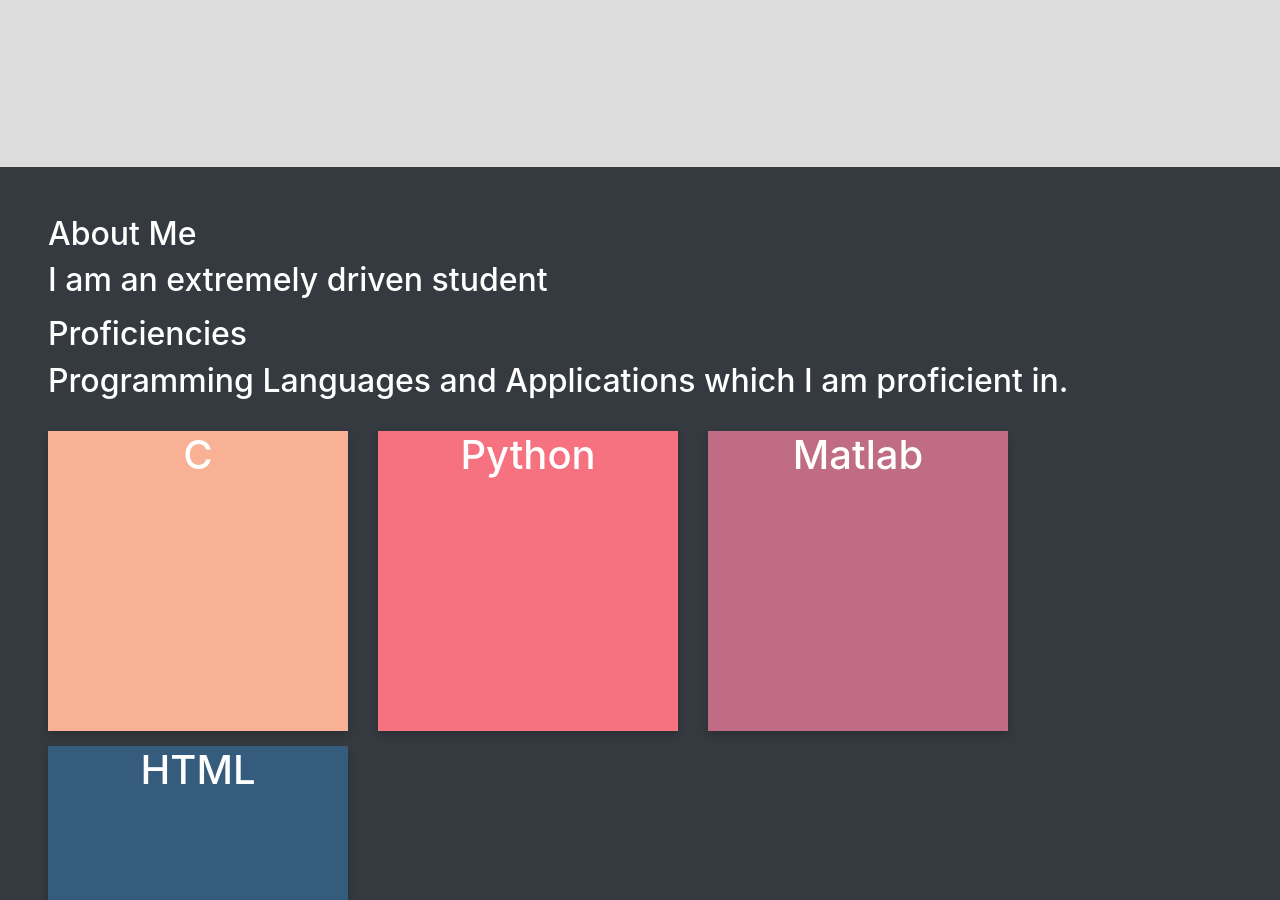
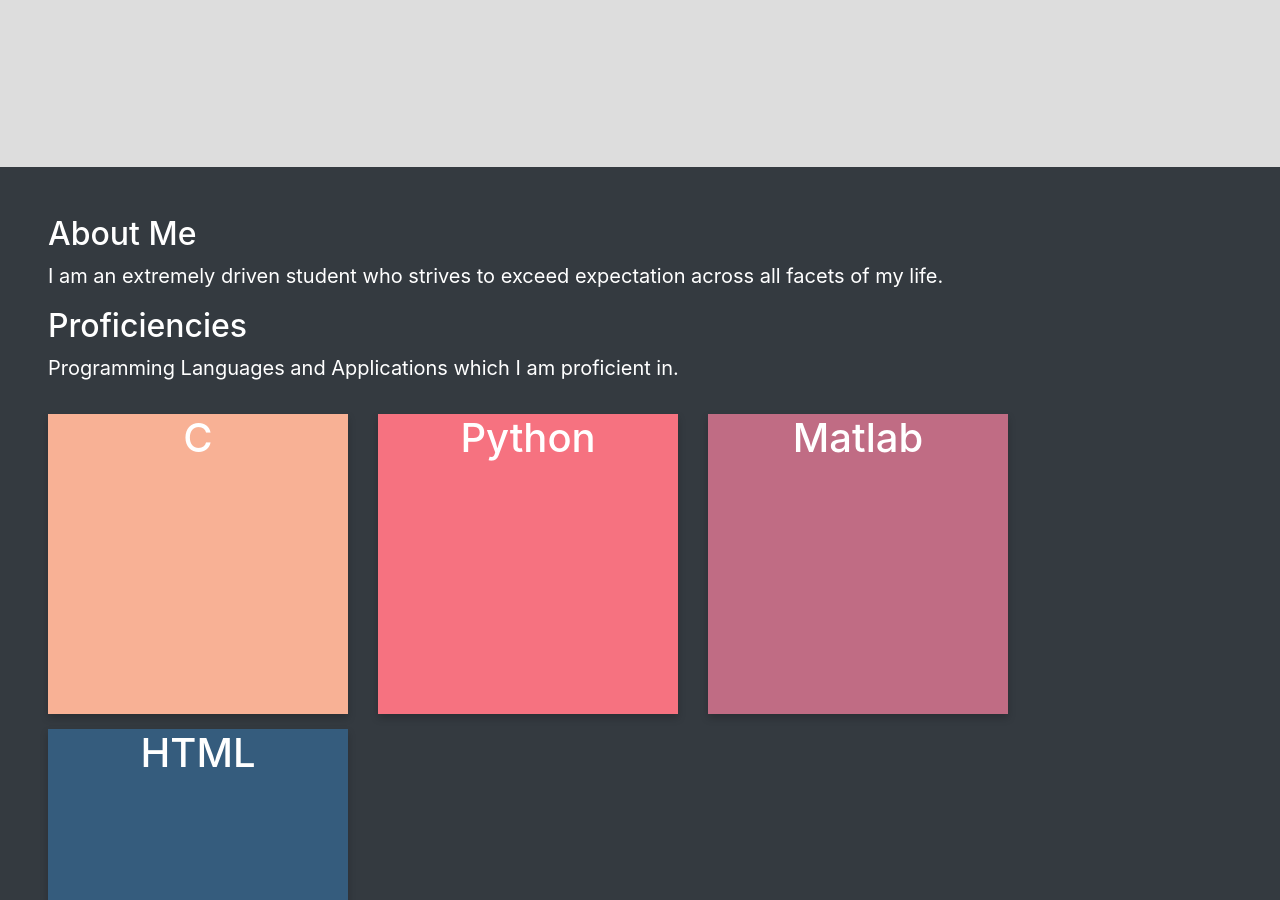
Before and after one commit to MannyLemos/MannyLemos.github.io, a Jekyll site: the page index.html, which Jekyll copies as it is, in a window 1280 px wide and 900 px high, scrolled down 704 px. Built offline with Jekyll 4.4.1, drawn with Linux system fonts in a browser that asks for light colours; nearby versions of some CDN libraries; a script that is not in the unit is left out.

Commit message:
Update index.html

```diff
--- a/index.html
+++ b/index.html
@@ -179,8 +179,8 @@ $.backstretch([
 <div id ="about">
 <div align="Left">
 <div class="container-fluid p-5 my-3 bg-dark text-white">
-<h2>About Me<h2>
-<p>I am an extremely driven student<p>
+<h2>About Me</h2>
+<p>I am an extremely driven student who strives to exceed expectation across all facets of my life.</p>
 <div id ="proficiencies">
 <h2>Proficiencies</h2>
 <p>Programming Languages and Applications which I am proficient in.</p>
```
